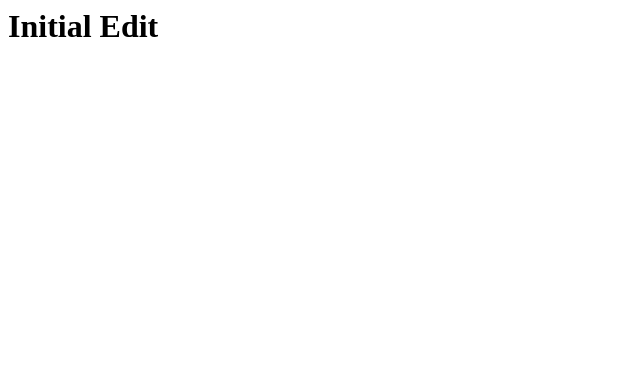
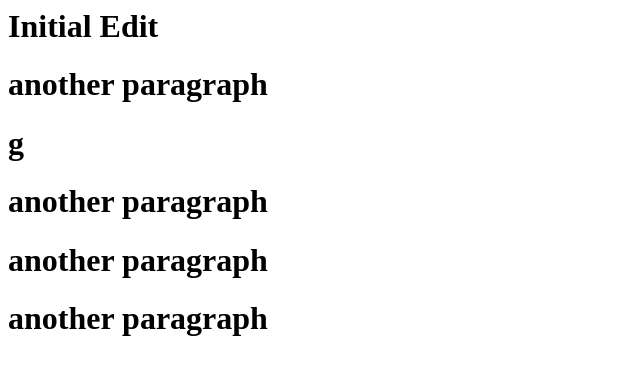
Before and after one commit to Sekonto/GenericCodeRepo, a plain HTML site: page index.html in a window 1280 px wide. Shown: the whole page, without its empty margins (0-640 px from the left). Drawn offline with Linux system fonts and the light colour scheme.

Commit message:
another commit

```diff
--- a/index.html
+++ b/index.html
@@ -1 +1,5 @@
 <h1>Initial Edit <h1/>
+<h1>another paragraph<h1/>g
+<h1>another paragraph<h1/>
+<h1>another paragraph<h1/>
+<h1>another paragraph<h1/>
```
